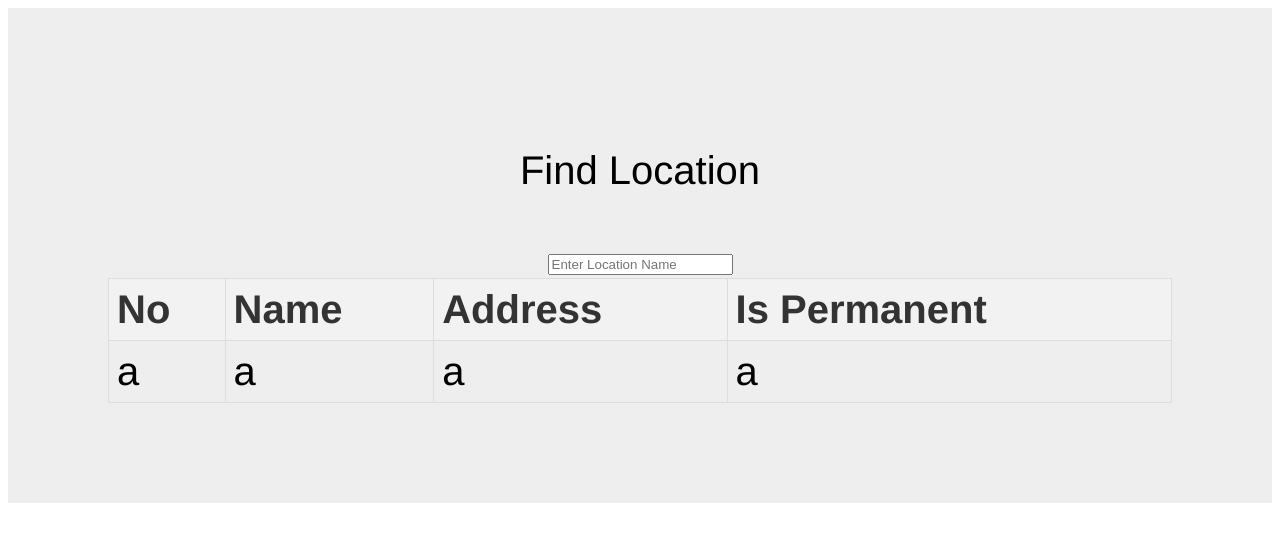
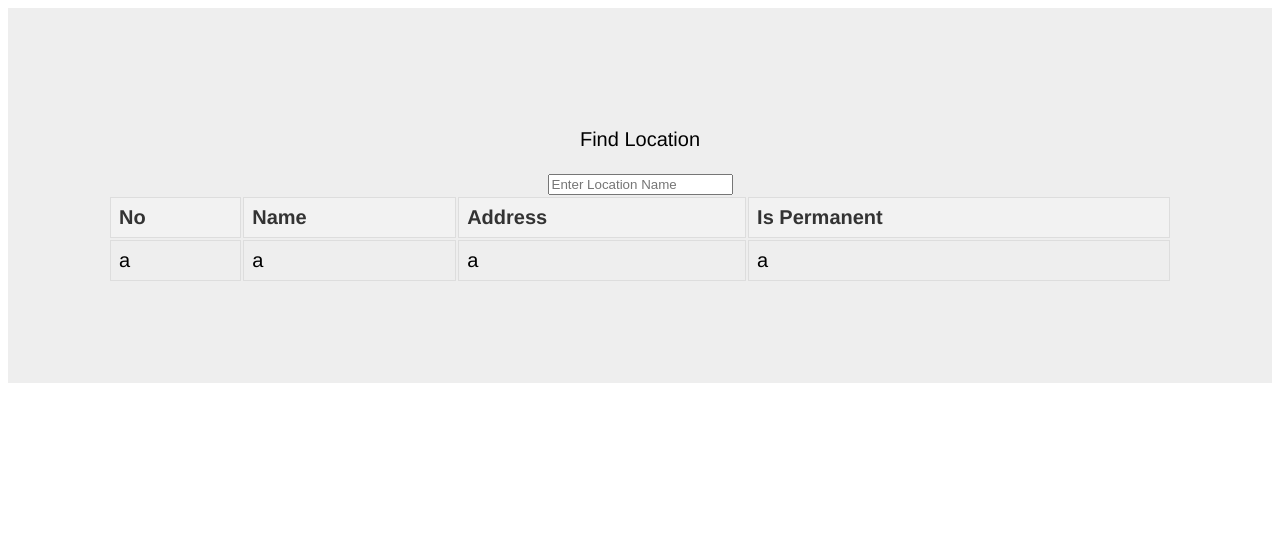
Before and after one commit to julfanAbdurahman/firstTask-JulfanAbdurahman, a Next.js app: page / in a window 1280 px wide. Shown: the top 542 px of the page. Built offline with nearby package versions, Linux system fonts and the light colour scheme; no server answers.

Commit message:
Update styles.module.css

```diff
--- a/styles.module.css
+++ b/styles.module.css
@@ -1,5 +1,5 @@
 .hello {
-  font: 40px Helvetica, Arial, sans-serif;
+  font: 20px Helvetica, Arial, sans-serif;
   background: #eee;
   padding: 100px;
   text-align: center;
@@ -9,7 +9,7 @@
   background: #ccc;
 }
 .styledTable {
-  border-collapse: collapse;
+  /* border-collapse: collapse; */
   width: 100%;
 }
 
```
